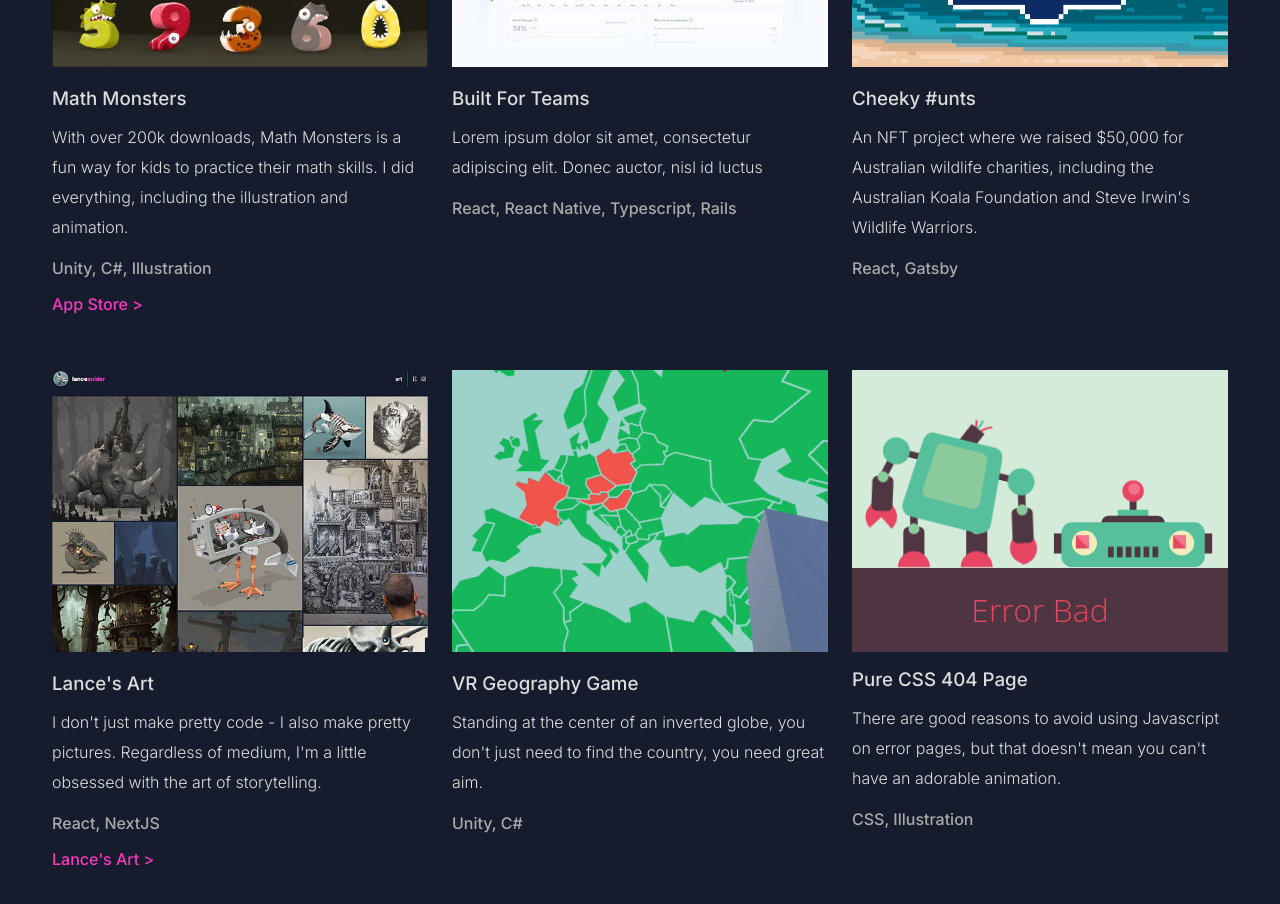
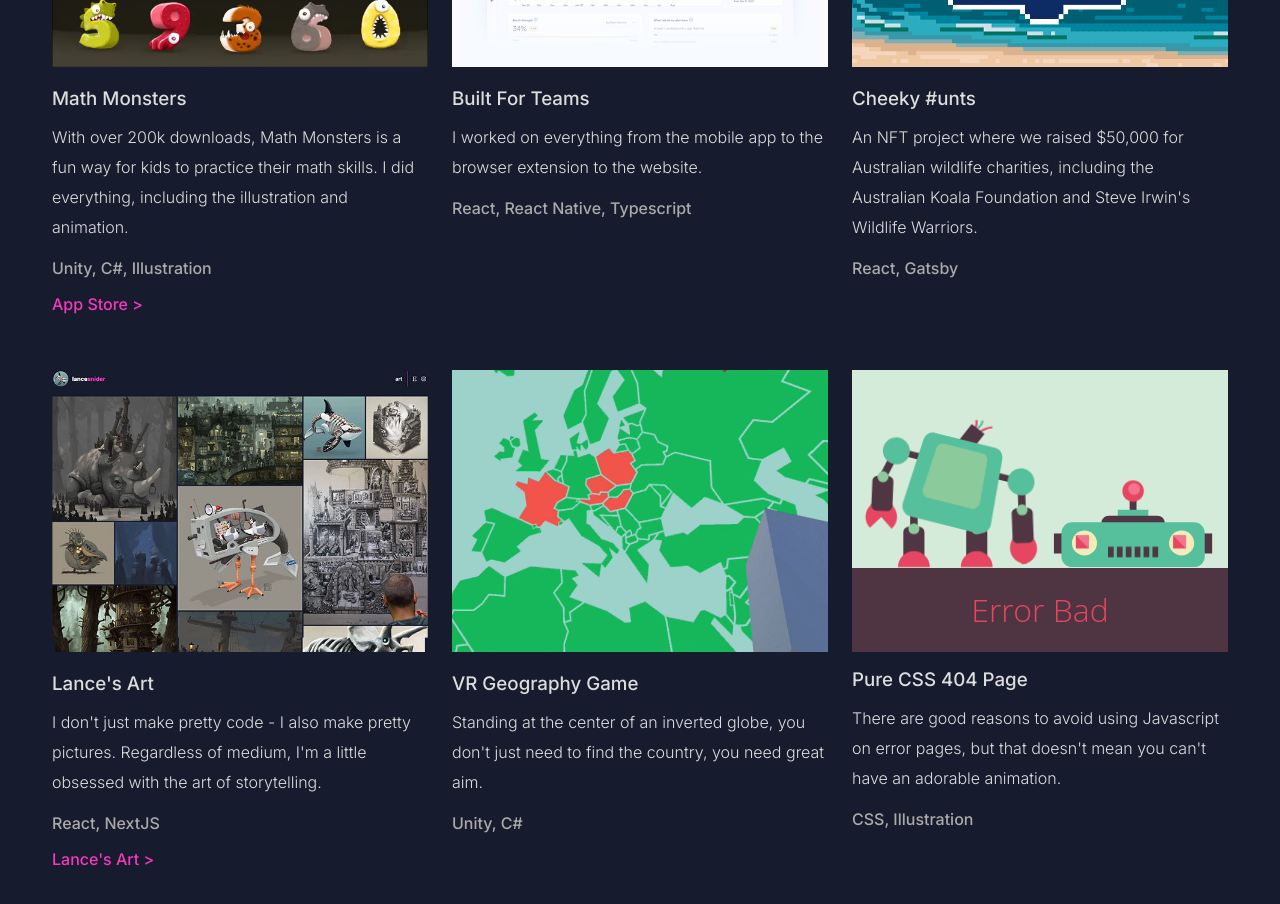
Before and after one commit to lancesnider/lance-snider, a Next.js app: page /dev in a window 1280 px wide. Shown: the part 1100-2004 px from the top of the page. Built offline with nearby package versions, Linux system fonts and the light colour scheme.

Commit message:
Update Built text

```diff
--- a/src/app/dev/page.tsx
+++ b/src/app/dev/page.tsx
@@ -60,9 +60,9 @@ export default function Page() {
           },
           {
             heading: 'Built For Teams',
-            body: 'Lorem ipsum dolor sit amet, consectetur adipiscing elit. Donec auctor, nisl id luctus ',
+            body: 'I worked on everything from the mobile app to the browser extension to the website.',
             image: built,
-            tags: 'React, React Native, Typescript, Rails',
+            tags: 'React, React Native, Typescript',
           },
           {
             heading: 'Cheeky #unts',
```
